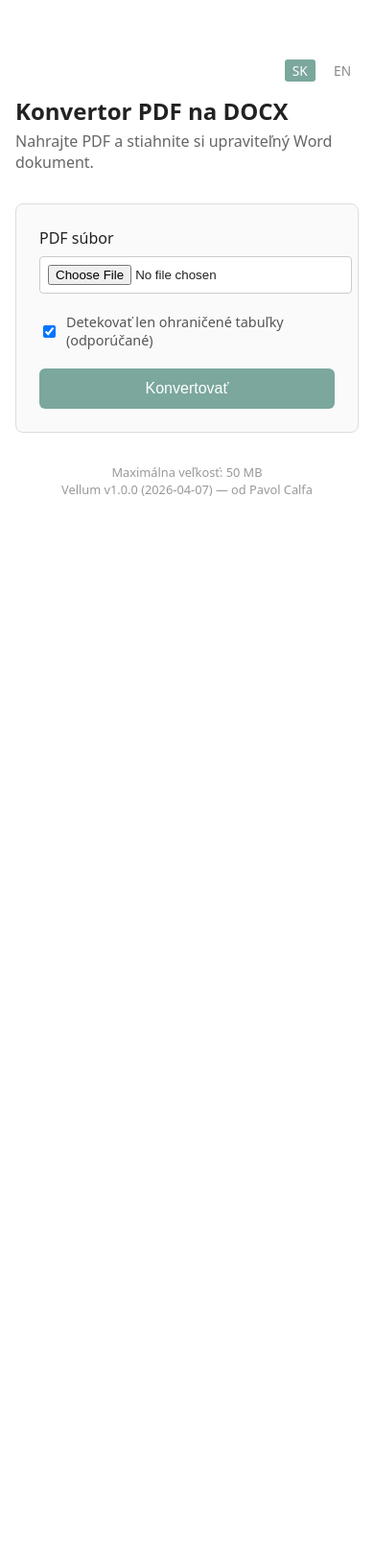
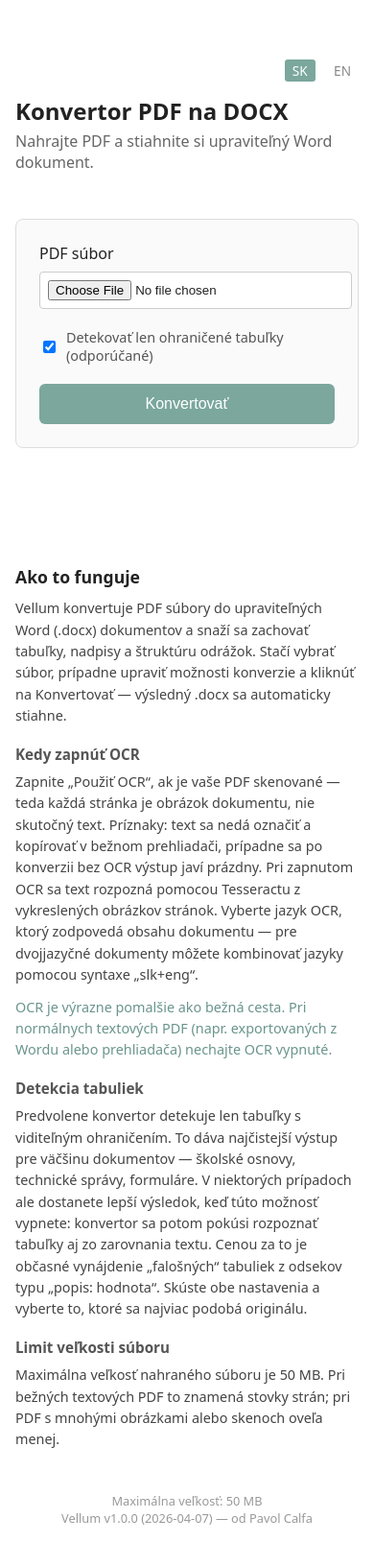
Before and after one commit to om0wt/vellum, a Flask app: page / in a window 390 px wide. Shown: the top 1632 px of the page at 96% size. Before the commit the page ends 517 px from the top, so only its background shows below. Run offline with Flask 3, Linux system fonts and the light colour scheme.

Commit message:
Web app: two-column layout with bilingual user manual
The form is now wrapped in a flex two-column layout with a right-side
<aside class="manual"> that explains every option in the user's
selected language. Collapses to a single column under 720px so the
mobile experience stays readable.

Manual covers:
* what Vellum does at a glance
* when to enable OCR (scanned PDFs, text isn't selectable, OCR
  language matching, slk+eng for bilingual docs) — with an emphasis
  paragraph telling users to leave OCR off for normal text PDFs
* how the "Detect only tables with visible borders" option works,
  AND that turning it OFF sometimes produces a better result for
  PDFs with whitespace-aligned tabular data — with the trade-off
  about false table detection
* the 50 MB upload limit

Nine new manual_* translation keys added to WEB_TRANSLATIONS for
both sk and en (25 total now, 9 of them manual content). Body
max-width bumped from 480 → 880px to accommodate the second column.

Co-Authored-By: Claude Opus 4.6 (1M context) <noreply@anthropic.com>

```diff
--- a/src/app.py
+++ b/src/app.py
@@ -96,6 +96,50 @@ WEB_TRANSLATIONS: dict[str, dict[str, str]] = {
         "err_unknown_lang": "Neznámy jazyk OCR.",
         "err_rate_limit": "Príliš veľa požiadaviek — počkajte chvíľu a skúste znova.",
         "err_conversion": "Konverzia zlyhala — pozrite si serverové logy.",
+        # ----- Right-column user manual -----
+        "manual_heading": "Ako to funguje",
+        "manual_intro": (
+            "Vellum konvertuje PDF súbory do upraviteľných Word (.docx) "
+            "dokumentov a snaží sa zachovať tabuľky, nadpisy a štruktúru "
+            "odrážok. Stačí vybrať súbor, prípadne upraviť možnosti "
+            "konverzie a kliknúť na Konvertovať — výsledný .docx sa "
+            "automaticky stiahne."
+        ),
+        "manual_ocr_heading": "Kedy zapnúť OCR",
+        "manual_ocr_body": (
+            "Zapnite „Použiť OCR“, ak je vaše PDF skenované — teda "
+            "každá stránka je obrázok dokumentu, nie skutočný text. "
+            "Príznaky: text sa nedá označiť a kopírovať v bežnom "
+            "prehliadači, prípadne sa po konverzii bez OCR výstup "
+            "javí prázdny. Pri zapnutom OCR sa text rozpozná pomocou "
+            "Tesseractu z vykreslených obrázkov stránok. Vyberte "
+            "jazyk OCR, ktorý zodpovedá obsahu dokumentu — pre "
+            "dvojjazyčné dokumenty môžete kombinovať jazyky pomocou "
+            "syntaxe „slk+eng“."
+        ),
+        "manual_ocr_note": (
+            "OCR je výrazne pomalšie ako bežná cesta. Pri normálnych "
+            "textových PDF (napr. exportovaných z Wordu alebo "
+            "prehliadača) nechajte OCR vypnuté."
+        ),
+        "manual_tables_heading": "Detekcia tabuliek",
+        "manual_tables_body": (
+            "Predvolene konvertor detekuje len tabuľky s viditeľným "
+            "ohraničením. To dáva najčistejší výstup pre väčšinu "
+            "dokumentov — školské osnovy, technické správy, formuláre. "
+            "V niektorých prípadoch ale dostanete lepší výsledok, keď "
+            "túto možnosť vypnete: konvertor sa potom pokúsi "
+            "rozpoznať tabuľky aj zo zarovnania textu. Cenou za to je "
+            "občasné vynájdenie „falošných“ tabuliek z odsekov typu "
+            "„popis: hodnota“. Skúste obe nastavenia a vyberte to, "
+            "ktoré sa najviac podobá originálu."
+        ),
+        "manual_size_heading": "Limit veľkosti súboru",
+        "manual_size_body": (
+            "Maximálna veľkosť nahraného súboru je 50 MB. Pri bežných "
+            "textových PDF to znamená stovky strán; pri PDF s mnohými "
+            "obrázkami alebo skenoch oveľa menej."
+        ),
     },
     "en": {
         "page_title": "PDF to DOCX Converter",
@@ -114,6 +158,50 @@ WEB_TRANSLATIONS: dict[str, dict[str, str]] = {
         "err_unknown_lang": "Unknown OCR language.",
         "err_rate_limit": "Too many requests — slow down and try again in a minute.",
         "err_conversion": "Conversion failed — see server logs for details.",
+        # ----- Right-column user manual -----
+        "manual_heading": "How it works",
+        "manual_intro": (
+            "Vellum converts PDF files into editable Word (.docx) "
+            "documents while doing its best to preserve tables, "
+            "headings, and bullet structure. Pick a file, adjust the "
+            "conversion options if needed, and click Convert — the "
+            "resulting .docx downloads automatically."
+        ),
+        "manual_ocr_heading": "When to enable OCR",
+        "manual_ocr_body": (
+            "Turn on \u201cApply OCR\u201d if your PDF is a scan — "
+            "i.e. each page is an image of a document rather than "
+            "real selectable text. Symptoms: you can't highlight or "
+            "copy text from the PDF in a normal viewer, or the "
+            "non-OCR conversion comes back empty. With OCR enabled "
+            "the text is recognized via Tesseract from rendered page "
+            "images. Pick the OCR language that matches your "
+            "document's content — for bilingual documents you can "
+            "combine languages with the \u201cslk+eng\u201d syntax."
+        ),
+        "manual_ocr_note": (
+            "OCR is significantly slower than the regular path. For "
+            "normal text-based PDFs (exported from Word, LibreOffice, "
+            "a browser, etc.) leave OCR OFF."
+        ),
+        "manual_tables_heading": "Table detection",
+        "manual_tables_body": (
+            "By default the converter only detects tables that have "
+            "visible borders. This gives the cleanest output for "
+            "most documents — school curricula, technical reports, "
+            "forms. In some cases you'll get a better result by "
+            "turning this option OFF: the converter will then try to "
+            "recognize tables from text alignment too. The trade-off "
+            "is that it can occasionally invent false tables out of "
+            "label/value paragraphs. Try both settings and pick "
+            "whichever looks closer to the source."
+        ),
+        "manual_size_heading": "Upload size limit",
+        "manual_size_body": (
+            "The maximum upload size is 50 MB. For typical text PDFs "
+            "that's hundreds of pages; for image-heavy or scanned "
+            "PDFs it's much fewer."
+        ),
     },
 }
 DEFAULT_LANG = "sk"
--- a/src/templates/index.html
+++ b/src/templates/index.html
@@ -8,11 +8,40 @@
     :root { color-scheme: light dark; }
     body {
       font-family: system-ui, -apple-system, "Segoe UI", sans-serif;
-      max-width: 480px;
+      max-width: 880px;
       margin: 4rem auto;
       padding: 0 1rem;
       color: #222;
     }
+    /* Two-column layout: form on the left, user manual on the right.
+       Collapses to a single column on narrow viewports. */
+    .layout {
+      display: flex;
+      gap: 2rem;
+      align-items: flex-start;
+    }
+    .layout > .col-form { flex: 1 1 360px; min-width: 0; }
+    .layout > .col-manual { flex: 1 1 360px; min-width: 0; }
+    @media (max-width: 720px) {
+      .layout { flex-direction: column; }
+    }
+    .manual {
+      font-size: 0.9rem;
+      color: #444;
+      line-height: 1.55;
+    }
+    .manual h2 {
+      font-size: 1.1rem;
+      margin: 0 0 0.5rem;
+      color: #222;
+    }
+    .manual h3 {
+      font-size: 0.95rem;
+      margin: 1.1rem 0 0.35rem;
+      color: #555;
+    }
+    .manual p { margin: 0 0 0.7rem; }
+    .manual em { color: #6a958c; font-style: normal; font-weight: 500; }
     .lang-switcher {
       text-align: right;
       font-size: 0.85rem;
@@ -94,6 +123,8 @@
   <h1>{{ t.heading }}</h1>
   <p class="lead">{{ t.lead }}</p>
 
+  <div class="layout">
+  <div class="col-form">
   <form action="{{ url_for('convert') }}" method="post" enctype="multipart/form-data" id="form">
     <label class="field">
       {{ t.pdf_file_label }}
@@ -123,6 +154,23 @@
     <button type="submit" id="btn">{{ t.convert_button }}</button>
     <div id="error" class="error" style="display:none"></div>
   </form>
+  </div><!-- /.col-form -->
+
+  <aside class="col-manual manual">
+    <h2>{{ t.manual_heading }}</h2>
+    <p>{{ t.manual_intro }}</p>
+
+    <h3>{{ t.manual_ocr_heading }}</h3>
+    <p>{{ t.manual_ocr_body }}</p>
+    <p><em>{{ t.manual_ocr_note }}</em></p>
+
+    <h3>{{ t.manual_tables_heading }}</h3>
+    <p>{{ t.manual_tables_body }}</p>
+
+    <h3>{{ t.manual_size_heading }}</h3>
+    <p>{{ t.manual_size_body }}</p>
+  </aside>
+  </div><!-- /.layout -->
 
   <footer>
     {{ t.max_upload }}
```
